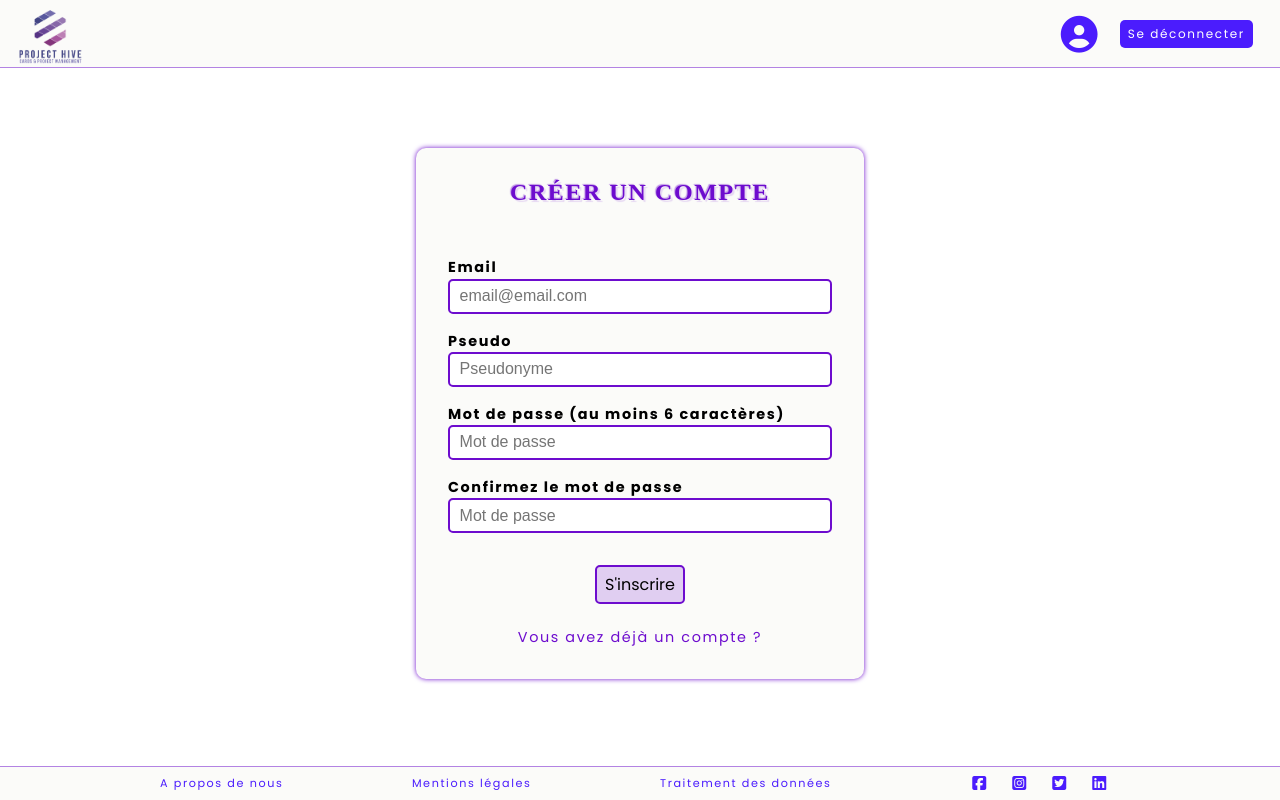
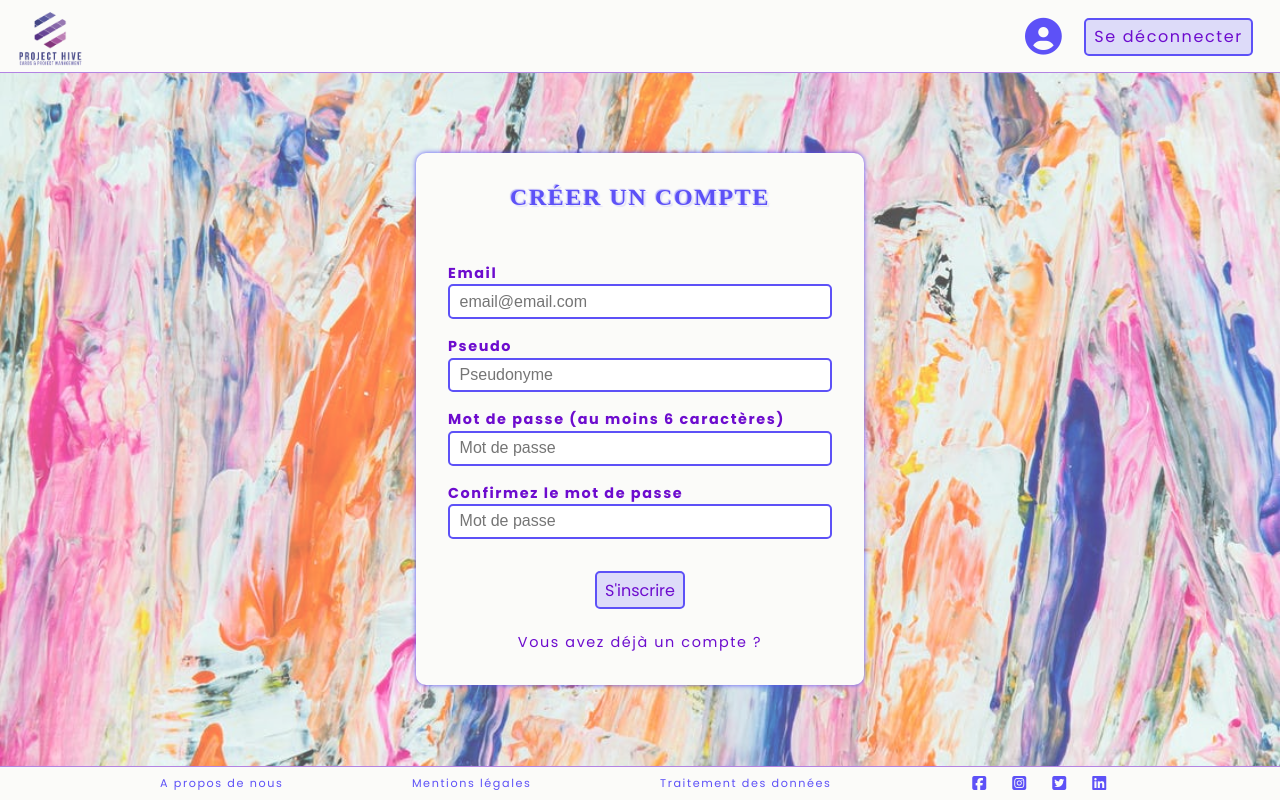
Before and after one commit to CoralieGa33/cda_projet_project_hive, a PHP site: template app/templates/signup.php in a window 1280 px wide. Run offline with PHP 8.4, Linux system fonts and the light colour scheme; the template is opened without the code that fills it, so the values that code supplies are empty; the visitor is signed in with stand-in values (Sample User, id 1); some libraries are stand-ins or nearby versions; some web fonts are replaced.

Commit message:
better namespaces, new buttons and blue, regsitered redirection

```diff
--- a/api/Controller/AbstractController.php
+++ b/api/Controller/AbstractController.php
@@ -1,6 +1,6 @@
 <?php
 
-namespace App\api\Controller;
+namespace Api\Controller;
 
 class AbstractController
 {
--- a/api/Controller/UserController.php
+++ b/api/Controller/UserController.php
@@ -1,9 +1,9 @@
 <?php
 
-namespace App\api\Controller;
+namespace Api\Controller;
 
-use App\api\Repository\UserRepository;
-use App\api\Controller\AbstractController;
+use Api\Repository\UserRepository;
+use Api\Controller\AbstractController;
 
 class UserController extends AbstractController
 {
--- a/api/Entity/User.php
+++ b/api/Entity/User.php
@@ -1,6 +1,6 @@
 <?php
 
-namespace App\api\Entity;
+namespace Api\Entity;
 
 class User
 {
--- a/api/Repository/ManagerRepository.php
+++ b/api/Repository/ManagerRepository.php
@@ -1,6 +1,6 @@
 <?php
 
-namespace App\api\Repository;
+namespace Api\Repository;
 
 use PDO;
 use Exception;
--- a/app/css/style.css
+++ b/app/css/style.css
@@ -77,6 +77,25 @@ a {
   z-index: -100;
 }
 
+.btn {
+  display: block;
+  margin: 2rem auto 0;
+  font-family: 'Poppins', sans-serif;
+  padding: 0.3rem 0.5rem;
+  font-size: 1rem;
+  border-radius: 5px;
+  border: solid 2px #5d51f7;
+  color: #6D0CCE;
+  line-height: normal;
+  background-color: #5d51f730;
+}
+
+.btn:hover {
+  cursor: pointer;
+  background-color: #5d51f7;
+  color: #FBFBF9;
+}
+
 .header {
   display: -webkit-box;
   display: -ms-flexbox;
@@ -112,40 +131,53 @@ a {
           align-items: center;
 }
 
-.header-navigation .btn {
-  text-align: center;
-  background-color: #4b1cfd;
-  color: white;
-  border-radius: 5px;
-  border: none;
-  font-size: 0.75rem;
-  padding: 0.5rem 0.8rem;
-  font-family: 'Poppins', sans-serif;
-  display: block;
-  margin: 1rem 0.5rem;
-}
-
-.header-navigation .header-logout {
-  text-align: center;
-  background-color: #4b1cfd;
-  color: white;
-  border-radius: 5px;
-  border: none;
-  font-size: 0.75rem;
-  padding: 0.5rem 0.5rem;
-  font-family: 'Poppins', sans-serif;
-  display: block;
+.header-navigation .btn, .header-navigation .header-logout {
   margin: 1rem 0.5rem;
 }
 
 .header-navigation .fas {
   font-size: 2.3rem;
   margin-right: 0.8rem;
-  color: #4b1cfd;
+  color: #5d51f7;
+}
+
+.header-navigation .fas:hover {
+  -webkit-animation: pulse 2s infinite;
+          animation: pulse 2s infinite;
+}
+
+@-webkit-keyframes pulse {
+  0% {
+    -webkit-transform: scale(1);
+            transform: scale(1);
+  }
+  50% {
+    -webkit-transform: scale(1.3);
+            transform: scale(1.3);
+  }
+  100% {
+    -webkit-transform: scale(1);
+            transform: scale(1);
+  }
+}
+
+@keyframes pulse {
+  0% {
+    -webkit-transform: scale(1);
+            transform: scale(1);
+  }
+  50% {
+    -webkit-transform: scale(1.3);
+            transform: scale(1.3);
+  }
+  100% {
+    -webkit-transform: scale(1);
+            transform: scale(1);
+  }
 }
 
 .header-navigation .fas:visited {
-  color: #4b1cfd;
+  color: #5d51f7;
 }
 
 .footer {
@@ -161,7 +193,7 @@ a {
   padding: 0.5rem 10rem 0.5rem;
   background-color: #FBFBF9;
   font-family: 'Poppins', sans-serif;
-  color: #4b1cfd;
+  color: #5d51f7;
   border-top: 0.06rem solid rgba(109, 12, 206, 0.5);
   position: fixed;
   bottom: 0;
@@ -182,14 +219,26 @@ a {
   /*color: $base-color;*/
 }
 
+.footer-favicons a {
+  padding: 0.3rem 0.5rem;
+}
+
+.footer-favicons i:hover {
+  color: #6D0CCE;
+}
+
 .footer a:visited {
-  color: #4b1cfd;
+  color: #5d51f7;
 }
 
 .accueil {
   display: -webkit-box;
   display: -ms-flexbox;
   display: flex;
+}
+
+.accueil .background {
+  background-image: url(../images/bkgd.jpeg);
 }
 
 .accueil p {
@@ -281,53 +321,49 @@ a {
   line-height: 1.3rem;
 }
 
-.accueil .background {
-  background-image: url(../images/bkgd.jpeg);
-}
-
-.signup, .signin, .profile, .editpass {
+.signup, .signin, .profile, .editpass, .registered {
   display: -webkit-box;
   display: -ms-flexbox;
   display: flex;
 }
 
-.signup form, .signin form, .profile form, .editpass form {
+.signup form, .signup .frame, .signin form, .signin .frame, .profile form, .profile .frame, .editpass form, .editpass .frame, .registered form, .registered .frame {
   margin: 5rem auto;
-  -webkit-box-shadow: 0 0 5px #6D0CCE;
-          box-shadow: 0 0 5px #6D0CCE;
+  -webkit-box-shadow: 0 0 5px #5d51f7;
+          box-shadow: 0 0 5px #5d51f7;
   border-radius: 10px;
   padding: 2rem;
   background-color: #FBFBF9;
 }
 
-.signup-title, .signin-title, .profile-title, .editpass-title {
+.signup-title, .signin-title, .profile-title, .editpass-title, .registered-title {
   font-family: 'Solway', serif;
   text-align: center;
   text-transform: uppercase;
   font-weight: bold;
   font-size: 1.5rem;
-  color: #6D0CCE;
+  color: #5d51f7;
   margin: 0 1rem 1.5rem;
   width: 22rem;
   letter-spacing: .1rem;
-  text-shadow: -1px -1px 1px #6D0CCE70, 2px 2px 1px #6D0CCE25;
+  text-shadow: -1px -1px 1px #5d51f770, 2px 2px 1px #5d51f725;
 }
 
-.signup-valid, .signup-error, .signup-noerror, .signin-valid, .signin-error, .signin-noerror, .profile-valid, .profile-error, .profile-noerror, .editpass-valid, .editpass-error, .editpass-noerror {
+.signup-valid, .signup-error, .signup-noerror, .signin-valid, .signin-error, .signin-noerror, .profile-valid, .profile-error, .profile-noerror, .editpass-valid, .editpass-error, .editpass-noerror, .registered-valid, .registered-error, .registered-noerror {
   font-family: 'Poppins', sans-serif;
   font-size: 0.8rem;
   margin-bottom: 1rem;
 }
 
-.signup-valid, .signin-valid, .profile-valid, .editpass-valid {
+.signup-valid, .signin-valid, .profile-valid, .editpass-valid, .registered-valid {
   color: green;
 }
 
-.signup-error, .signin-error, .profile-error, .editpass-error {
+.signup-error, .signin-error, .profile-error, .editpass-error, .registered-error {
   color: red;
 }
 
-.signup-input, .signin-input, .profile-input, .editpass-input {
+.signup-input, .signin-input, .profile-input, .editpass-input, .registered-input {
   display: -webkit-box;
   display: -ms-flexbox;
   display: flex;
@@ -338,43 +374,32 @@ a {
   margin-bottom: 1rem;
 }
 
-.signup-input input, .signin-input input, .profile-input input, .editpass-input input {
+.signup-input input, .signin-input input, .profile-input input, .editpass-input input, .registered-input input {
   padding: 0.4rem 0.6rem;
   font-size: 1rem;
   border-radius: 5px;
-  border: solid 2px #6D0CCE;
+  border: solid 2px #5d51f7;
 }
 
-.signup-input input:focus-visible, .signin-input input:focus-visible, .profile-input input:focus-visible, .editpass-input input:focus-visible {
-  outline: solid 1px #6D0CCE;
-  -webkit-box-shadow: inset 0 0 5px #6D0CCE;
-          box-shadow: inset 0 0 5px #6D0CCE;
+.signup-input input:focus-visible, .signin-input input:focus-visible, .profile-input input:focus-visible, .editpass-input input:focus-visible, .registered-input input:focus-visible {
+  outline: solid 1px #5d51f7;
+  -webkit-box-shadow: inset 0 0 5px #5d51f7;
+          box-shadow: inset 0 0 5px #5d51f7;
 }
 
-.signup-label, .signin-label, .profile-label, .editpass-label {
+.signup-label, .signin-label, .profile-label, .editpass-label, .registered-label {
   font-family: 'Poppins', sans-serif;
   font-size: 0.9rem;
   line-height: 1.4rem;
   font-weight: bold;
+  color: #6D0CCE;
 }
 
-.signup-btn, .signin-btn, .profile-btn, .editpass-btn {
-  display: block;
+.signup-btn, .signin-btn, .profile-btn, .editpass-btn, .registered-btn {
   margin: 2rem auto 0;
-  font-family: 'Poppins', sans-serif;
-  padding: 0.3rem 0.5rem;
-  font-size: 1rem;
-  border-radius: 5px;
-  border: solid 2px #6D0CCE;
-  background-color: #6D0CCE30;
 }
 
-.signup-btn:hover, .signin-btn:hover, .profile-btn:hover, .editpass-btn:hover {
-  background-color: #6D0CCE;
-  color: seashell;
-}
-
-.signup-link, .signin-link, .profile-link, .editpass-link {
+.signup-link, .signin-link, .profile-link, .editpass-link, .registered-link {
   font-family: 'Poppins', sans-serif;
   color: #6D0CCE;
   display: block;
@@ -390,7 +415,7 @@ a {
           animation-fill-mode: both;
 }
 
-.signup-link span, .signin-link span, .profile-link span, .editpass-link span {
+.signup-link span, .signin-link span, .profile-link span, .editpass-link span, .registered-link span {
   display: block;
   -webkit-transition: -webkit-transform 500ms cubic-bezier(0.68, -0.55, 0.265, 1.55);
   transition: -webkit-transform 500ms cubic-bezier(0.68, -0.55, 0.265, 1.55);
@@ -398,7 +423,7 @@ a {
   transition: transform 500ms cubic-bezier(0.68, -0.55, 0.265, 1.55), -webkit-transform 500ms cubic-bezier(0.68, -0.55, 0.265, 1.55);
 }
 
-.signup-link:after, .signin-link:after, .profile-link:after, .editpass-link:after {
+.signup-link:after, .signin-link:after, .profile-link:after, .editpass-link:after, .registered-link:after {
   content: attr(data-link-alt);
   display: inline;
   position: absolute;
@@ -410,17 +435,30 @@ a {
   text-align: center;
 }
 
-.signup-link:hover, .signin-link:hover, .profile-link:hover, .editpass-link:hover {
+.signup-link:hover, .signin-link:hover, .profile-link:hover, .editpass-link:hover, .registered-link:hover {
   cursor: pointer;
 }
 
-.signup-link:hover span, .signin-link:hover span, .profile-link:hover span, .editpass-link:hover span {
+.signup-link:hover span, .signin-link:hover span, .profile-link:hover span, .editpass-link:hover span, .registered-link:hover span {
   -webkit-transform: translateY(-100%);
           transform: translateY(-100%);
 }
 
-.signup-link:hover:after, .signin-link:hover:after, .profile-link:hover:after, .editpass-link:hover:after {
+.signup-link:hover:after, .signin-link:hover:after, .profile-link:hover:after, .editpass-link:hover:after, .registered-link:hover:after {
   top: 0;
+}
+
+.registered .frame {
+  text-align: center;
+}
+
+.registered-btn {
+  display: inline-block;
+  line-height: normal;
+}
+
+.signin .background, .signup .background, .registered .background {
+  background-image: url(../images/bkgd.jpeg);
 }
 
 /*-----------------------------------------------------------
--- a/app/css/style.scss
+++ b/app/css/style.scss
@@ -6,7 +6,8 @@
 
 
 // colors :
-$base-color: #4b1cfd;
+$base-color: #5d51f7;
+//$base-color: #4b1cfd;
 $sd-color: #6D0CCE;
 //$light-color: #FFFEFC;
 //$light-color: #FAFAFA;
@@ -82,6 +83,25 @@ a {
     z-index:-100;
 }
 
+.btn {
+    display: block;
+    margin: 2rem auto 0;
+    font-family: 'Poppins', sans-serif;
+    padding: 0.3rem 0.5rem;
+    font-size: 1rem;
+    border-radius: 5px;
+    border: solid 2px $base-color;
+    color: $sd-color;
+    line-height: normal;
+    background-color:  #{$base-color}30;
+
+    &:hover {
+        cursor: pointer;
+        background-color: $base-color;
+        color: $light-color;
+    }
+}
+
 // Sabrina's scss
 .header{
     display:flex;
@@ -107,37 +126,33 @@ a {
         display: flex;
         align-items: center;
 
-        .btn{
-            text-align: center;
-            background-color: #4b1cfd;
-            color:white;
-            border-radius: 5px;
-            border: none;
-            font-size:0.75rem;
-            padding: 0.5rem 0.8rem;
-            font-family: 'Poppins', sans-serif;
-            display:block;
+        .btn, .header-logout{
             margin:1rem 0.5rem;
-        }
-        //je n'ai pas réussi à l'imbriquer donc je l'ai isolé des autres btn
-        .header-logout{
-            text-align: center;
-            background-color: #4b1cfd;
-            color:white;
-            border-radius: 5px;
-            border: none;
-            font-size:0.75rem;
-            padding: 0.5rem 0.5rem;//c'est le seul champ qui diffère, ça fait bcp de code pour rien
-            font-family: 'Poppins', sans-serif;
-            display:block;
-            margin:1rem 0.5rem;
-
         }
 
         .fas{
             font-size:2.3rem;
             margin-right:0.8rem;
             color: $base-color;
+
+            &:hover {
+                animation: pulse 2s infinite;
+
+                @keyframes pulse {
+                    0% {
+                        transform: scale(1);
+                    }
+
+                    50% {
+                        transform: scale(1.3);
+                    }
+
+                    100% {
+                        transform: scale(1);
+                    }
+                }
+            }
+
 
             &:visited {
                 color: $base-color;
@@ -163,12 +177,24 @@ a {
 
     .nav{
         font-size:0.7rem;
+
+        a:hover {
+            color: $sd-color;
+            text-decoration: underline;
+        }
     }
 
     &-favicons{
         display: flex;
         justify-content: space-around;
         /*color: $base-color;*/
+
+        a {
+            padding: 0.3rem 0.5rem;
+        }
+        i:hover {
+            color: $sd-color;
+        }
     }
 
     a:visited{
@@ -226,13 +248,13 @@ a {
     h1{
         font-size: 2.5rem;
         margin-bottom: 2rem;
-        color:#4b1cfd;
+        color:$base-color;
         font-family: 'Solway', serif;
         text-align: center;
         letter-spacing: .1rem;
         text-shadow:
-            -1px -1px 1px #4b1cfd70,
-            2px 2px 1px #4b1cfd25;
+            -1px -1px 1px #{$base-color}70,
+            2px 2px 1px #{$base-color}25;
         font-weight: bold;
     }
 
@@ -253,21 +275,15 @@ a {
         text-indent: 1rem;
         line-height: 1.3rem;
     }
-
-    .background{
-        background-image: url(../images/bkgd.jpeg);
-    }
-
-
 }
 
 // Coralie's scss
-.signup, .signin, .profile, .editpass {
+.signup, .signin, .profile, .editpass, .registered {
     display: flex;
 
-    form {
+    form, .frame {
         margin: 5rem auto;
-        box-shadow: 0 0 5px $sd-color;
+        box-shadow: 0 0 5px $base-color;
         border-radius: 10px;
         padding: 2rem;
         background-color: $light-color;
@@ -279,13 +295,13 @@ a {
         text-transform: uppercase;
         font-weight: bold;
         font-size: 1.5rem;
-        color: $sd-color;
+        color: $base-color;
         margin: 0 1rem 1.5rem;
         width: 22rem;
         letter-spacing: .1rem;
         text-shadow:
-            -1px -1px 1px #{$sd-color}70,
-            2px 2px 1px #{$sd-color}25;
+            -1px -1px 1px #{$base-color}70,
+            2px 2px 1px #{$base-color}25;
     }
 
     &-valid, &-error, &-noerror {
@@ -311,11 +327,11 @@ a {
             padding: 0.4rem 0.6rem;
             font-size: 1rem;
             border-radius: 5px;
-            border: solid 2px $sd-color;
+            border: solid 2px $base-color;
 
             &:focus-visible {
-                outline: solid 1px $sd-color;
-                box-shadow: inset 0 0 5px $sd-color;
+                outline: solid 1px $base-color;
+                box-shadow: inset 0 0 5px $base-color;
             }
         }
     }
@@ -325,28 +341,13 @@ a {
         font-size: 0.9rem;
         line-height: 1.4rem;
         font-weight: bold;
+        color: $sd-color;
     }
 
     &-btn {
-        display: block;
         margin: 2rem auto 0;
-        font-family: 'Poppins', sans-serif;
-        padding: 0.3rem 0.5rem;
-        font-size: 1rem;
-        border-radius: 5px;
-        border: solid 2px $sd-color;
-        background-color:  #{$sd-color}30;
-
-        &:hover {
-            background-color: $sd-color;
-            color: seashell;
-        }
     }
 
-    // &:active {
-    //     color: $sd-color;
-    //     font-weight: bold;
-    // }
 
     &-link {
         font-family: 'Poppins', sans-serif;
--- a/app/includes/header.php
+++ b/app/includes/header.php
@@ -31,7 +31,7 @@
                 } else {
                 ?>
                     <a href="?signup" class="btn header-signup">S'inscrire</a>
-                    <a href="?signin" type="button" class="btn header-signin">Se connecter</a>
+                    <a href="?signin" class="btn header-signin">Se connecter</a>
                 <?php
                 }
                 ?>
--- a/app/index.php
+++ b/app/index.php
@@ -1,10 +1,10 @@
 <?php
 require_once "../config/Autoloader.php";
 
-use App\config\Autoloader;
+use Config\Autoloader;
 Autoloader::register();
 
-use App\config\Router;
+use Config\Router;
 
 $router = new Router();
 $router->run();
--- a/app/templates/base.php
+++ b/app/templates/base.php
@@ -2,9 +2,7 @@
     require_once "includes/header.php"
 ?>
 
-    <div class="container">
-        <?= $content ?>
-    </div>
+<?= $content ?>
 
 <?php
     require_once "includes/footer.php"
--- a/app/templates/editpass.php
+++ b/app/templates/editpass.php
@@ -1,4 +1,6 @@
 <div class="editpass">
+    <div class="background"></div>
+
     <form method="post" action="">
         <h2 class="editpass-title">Mot de passe</h2>
         <?php if($message) : ?>
@@ -19,7 +21,7 @@
             <label for="newPassword2" class="editpass-label">Confirmer votre nouveau mot de passe</label>
             <input type="password" name="newPassword2">
         </div>
-        <input type="submit"  class="editpass-btn" name="submit" value="Modifier">
+        <input type="submit"  class="btn editpass-btn" name="submit" value="Modifier">
         <a href="?profile" class="editpass-link" data-link-alt="C'est par là !"><span>Pour revenir au profil</span></a>
     </form>
 </div>
--- a/app/templates/profile.php
+++ b/app/templates/profile.php
@@ -1,4 +1,6 @@
 <div class="profile">
+    <div class="background"></div>
+
     <form method="post" action="">
         <h2 class="signin-title">Page de profil</h2>
         <?php if($message) : ?>
@@ -19,7 +21,7 @@
             <label for="password" class="profile-label">Entrez votre mot de passe pour confirmer</label>
             <input type="password" name="password">
         </div>
-        <input type="submit"  class="profile-btn" name="submit" value="Modifier">
+        <input type="submit"  class="btn profile-btn" name="submit" value="Modifier">
         <a href="?editpass" class="profile-link" data-link-alt="C'est par là !"><span>Pour modifier votre mot de passe</span></a>
     </form>
 </div>
--- a/app/templates/signup.php
+++ b/app/templates/signup.php
@@ -1,10 +1,6 @@
-<?php
-    require 'includes/header.php';
-?>
+<div class="signup">
+    <div class="background"></div>
 
-<!-- Code ici -->
-
-<div class="signup">
     <form method="post" action="?signup">
         <h2 class="signup-title">Créer un compte</h2>
         <?php if($message) : ?>
@@ -28,13 +24,7 @@
             <label for="password2" class="signup-label">Confirmez le mot de passe</label>
             <input type="password" name="password2" placeholder="Mot de passe">
         </div>
-        <input type="submit" class="signup-btn" name="submit" value="S'inscrire">
+        <input type="submit" class="btn signup-btn" name="submit" value="S'inscrire">
         <a href="?signin" class="signup-link" data-link-alt="Se connecter"><span>Vous avez déjà un compte ?</span></a>
     </form>
 </div>
-
-<!-- -------- -->
-
-<?php
-    require 'includes/footer.php';
-?>
--- a/bdd.sql
+++ b/bdd.sql
@@ -43,7 +43,6 @@ CREATE TABLE user_board (
 CREATE TABLE list (
     listId INT NOT NULL PRIMARY KEY AUTO_INCREMENT,
     title VARCHAR (255) NOT NULL,
-    color VARCHAR (255),
     orderNb INT NOT NULL,
     board_id INT NOT NULL,
     posLeft FLOAT NOT NULL,
@@ -58,6 +57,7 @@ CREATE TABLE card (
     title VARCHAR (255) NOT NULL,
     content VARCHAR (255) NOT NULL,
     orderNb INT NOT NULL,
+    color VARCHAR (255),
     list_id INT NOT NULL,
     createdAt DATETIME NOT NULL DEFAULT CURRENT_TIMESTAMP(),
     updatedAt DATETIME NOT NULL DEFAULT CURRENT_TIMESTAMP(),
--- a/config/Autoloader.php
+++ b/config/Autoloader.php
@@ -1,6 +1,6 @@
 <?php
 
-namespace App\config;
+namespace Config;
 
 class Autoloader {
     public static function register() {
@@ -8,8 +8,6 @@ class Autoloader {
     }
 
     public static function autoload($class) {
-        // var_dump($class);
-        $class = str_replace("App", '', $class);
         $class = str_replace("\\", '/', $class);
 
         require_once '../' . $class . '.php';
```
Also changed, not shown: other parts of app/css/style.css (+15 -19 lines), other parts of app/css/style.scss (+27 -20 lines), api/Repository/UserRepository.php (+4 -6 lines), app/templates/home.php (+6 -6 lines), app/templates/registered.php (added, +17 -0 lines), app/templates/signin.php (+3 -9 lines), config/router.php (+5 -2 lines), 1 other file.
